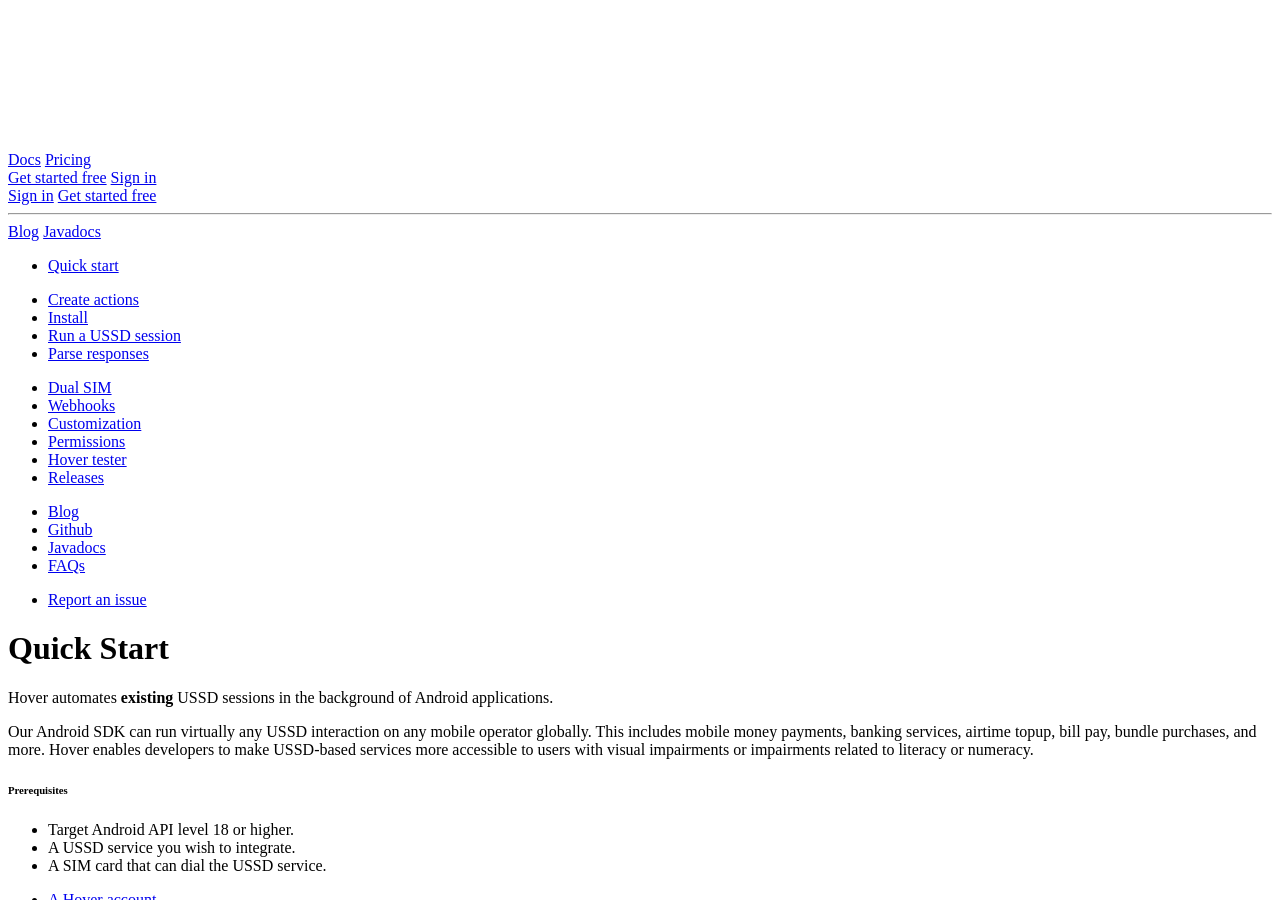
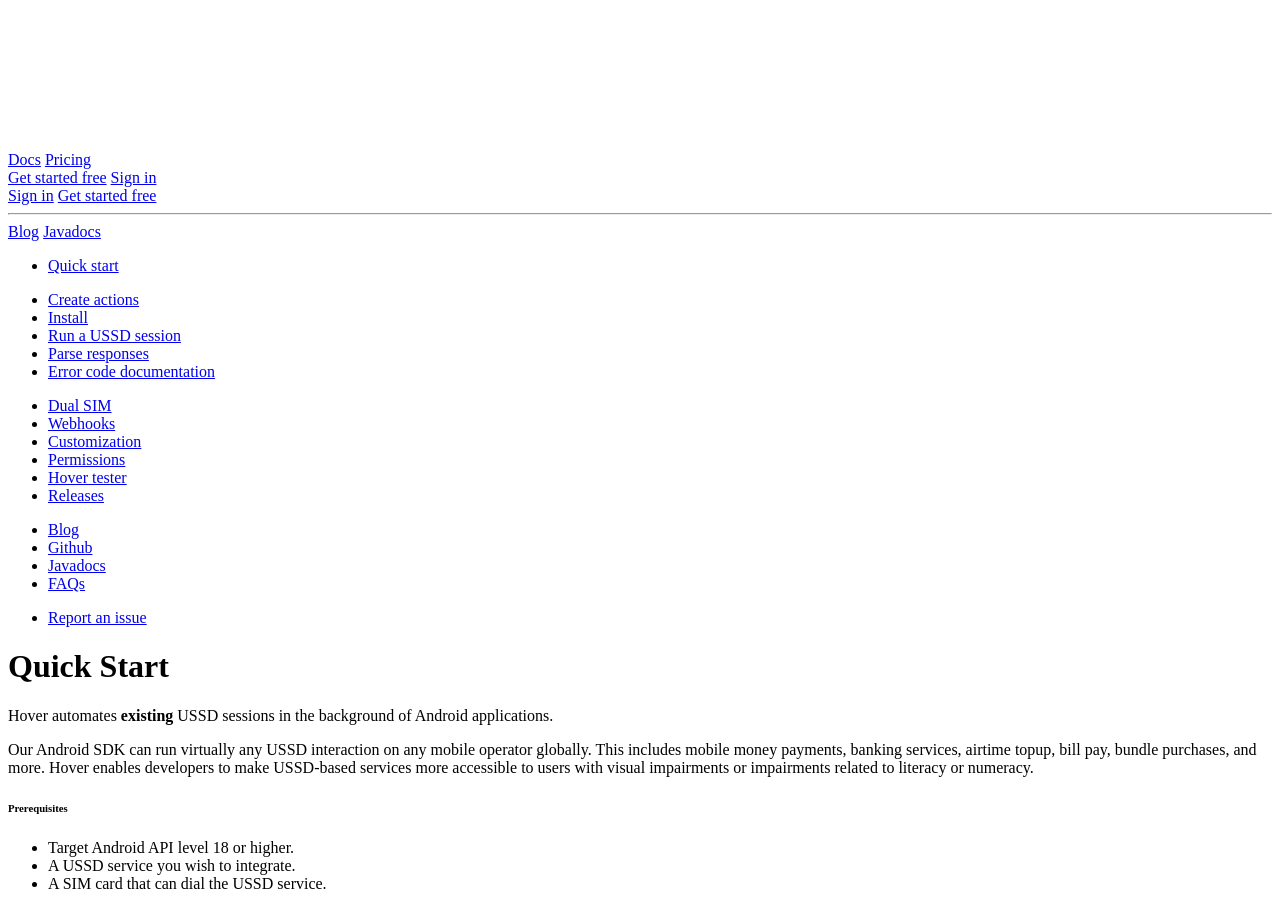
Before and after one commit to UseHover/hover-docs, a Jekyll site: the page built from index.md, in a window 1280 px wide and 900 px high. Built offline with Jekyll 4.4.1, drawn with Linux system fonts in a browser that asks for light colours; nearby versions of some CDN libraries; a style sheet for code colours, icons or effects is not loaded.

Commit message:
linked error code ducumentation to side menus

```diff
--- a/_data/sidebar.yml
+++ b/_data/sidebar.yml
@@ -14,6 +14,9 @@ menu:
 
       - page: Parse responses
         url: /parsing
+
+      - page: Error code documentation
+        url: /errors
 
   - links:
       - page: Dual SIM
```
